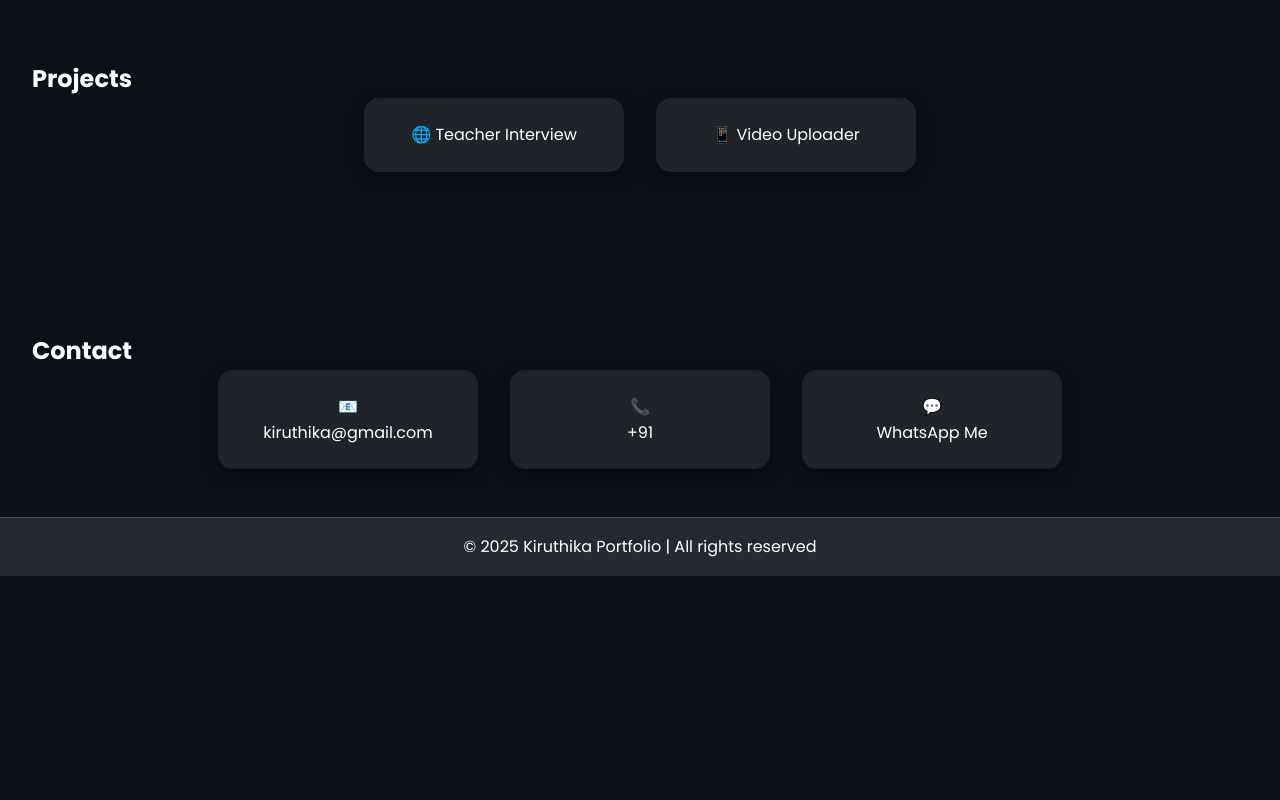
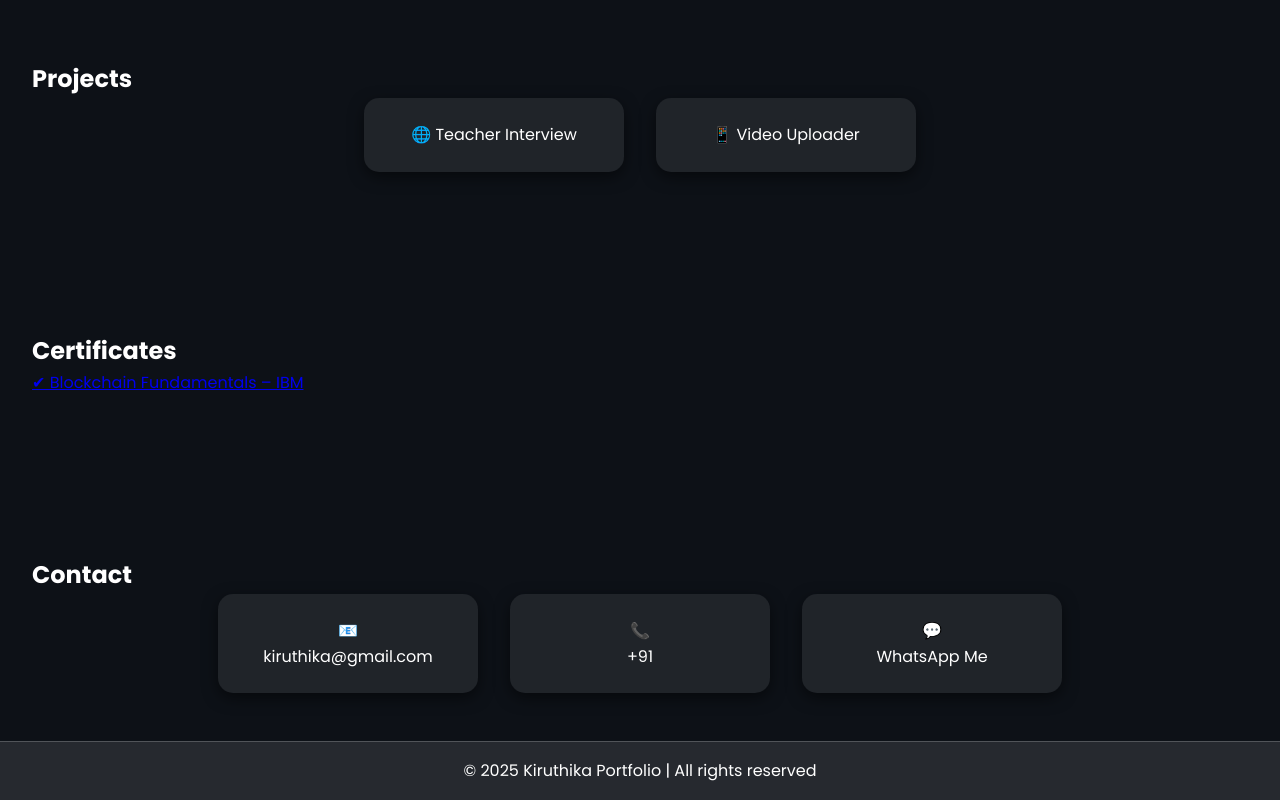
Before and after one commit to kiruthikamurugesan751-code/kiruthika, a plain HTML site: page index.html in a window 1280 px wide. Shown: the part 1561-2361 px from the top of the page. Before the commit the page ends 2137 px from the top, so only its background shows below. Drawn offline with nearby package versions, Linux system fonts and the light colour scheme.

Commit message:
Update index.html

```diff
--- a/index.html
+++ b/index.html
@@ -276,6 +276,11 @@
     </div>
   </section>
 
+  <section id="certificates">
+      <h2>Certificates</h2>
+      <a href="kiruthika.jpg">✔ Blockchain Fundamentals – IBM</a>
+    </section>
+
   <section id="contact">
     <h2 class="section-title">Contact</h2>
     <div class="contact-container">
```
